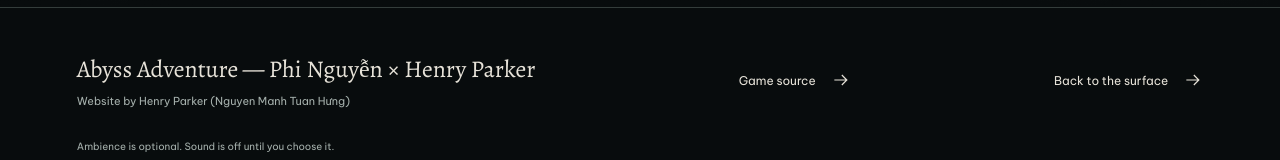
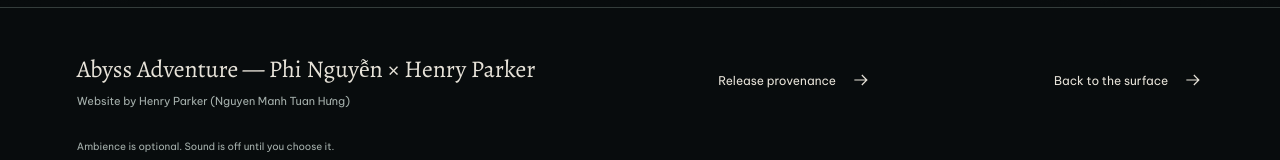
Before and after one commit to abyss-adventure/abyss-adventure.github.io, a React (Vite) app: page / in a window 1280 px wide. Shown: the part 10104-10264 px from the top of the page. Built offline with nearby package versions, Linux system fonts and the light colour scheme.

Commit message:
Use the verified public mirror for anonymous Open Beta downloads

```diff
--- a/index.html
+++ b/index.html
@@ -65,7 +65,7 @@
         "contributor": { "@type": "Person", "name": "Henry Parker" },
         "softwareVersion": "1.0.0-open.2",
         "operatingSystem": "Android 7.0+",
-        "downloadUrl": "https://github.com/haohao2766-sudo/ABYSS-ADVENTURE/releases/download/open-beta-v1.0-android-install-fix1/Abyss-Adventure-Open-Beta-v1.0-Install-Fix.apk",
+        "downloadUrl": "https://github.com/abyss-adventure/abyss-adventure.github.io/releases/download/open-beta-v1.0-android-install-fix1/Abyss-Adventure-Open-Beta-v1.0-Install-Fix.apk",
         "genre": "Dark fantasy role-playing game",
         "gamePlatform": "Android",
         "inLanguage": ["en", "vi"],
@@ -107,7 +107,7 @@
         <p>
           <a
             style="color: #c4ad79"
-            href="https://github.com/haohao2766-sudo/ABYSS-ADVENTURE/releases/download/open-beta-v1.0-android-install-fix1/Abyss-Adventure-Open-Beta-v1.0-Install-Fix.apk"
+            href="https://github.com/abyss-adventure/abyss-adventure.github.io/releases/download/open-beta-v1.0-android-install-fix1/Abyss-Adventure-Open-Beta-v1.0-Install-Fix.apk"
             >Android Open Beta — 1.0.0-open.2 (66), 267.7 MB. Download APK</a
           >
         </p>
--- a/scripts/check.mjs
+++ b/scripts/check.mjs
@@ -26,7 +26,8 @@ check(release.bytes===267688710,'approved byte size');
 check(release.packageId==='com.nah.abyssadventure.beta'&&release.minimumApi===24,'approved Android package and API');
 check(release.filename==='Abyss-Adventure-Open-Beta-v1.0-Install-Fix.apk','approved APK filename');
 check(release.tag==='open-beta-v1.0-android-install-fix1','approved release tag');
-check(release.repository==='https://github.com/haohao2766-sudo/ABYSS-ADVENTURE','authoritative release host');
+check(release.repository==='https://github.com/abyss-adventure/abyss-adventure.github.io','public official download mirror');
+check(release.upstreamRepository==='https://github.com/haohao2766-sudo/ABYSS-ADVENTURE','authoritative private upstream is preserved');
 check(downloadUrl===`${release.repository}/releases/download/${release.tag}/${release.filename}`,'direct APK target');
 check(releaseUrl.endsWith(release.tag),'release notes target');
 check(canon.classPaths.length===12,'12 approved full class paths');
--- a/scripts/qa.mjs
+++ b/scripts/qa.mjs
@@ -8,7 +8,7 @@
 const output='output/playwright/website2';await fs.mkdir(output,{recursive:true});
 const results=[];const accessibility=[];
 const sha='6aafc09b594883db9b5ea09f10b757d5a08d527cab81963870a891eab38e66ee';
-const apk='https://github.com/haohao2766-sudo/ABYSS-ADVENTURE/releases/download/open-beta-v1.0-android-install-fix1/Abyss-Adventure-Open-Beta-v1.0-Install-Fix.apk';
+const apk='https://github.com/abyss-adventure/abyss-adventure.github.io/releases/download/open-beta-v1.0-android-install-fix1/Abyss-Adventure-Open-Beta-v1.0-Install-Fix.apk';
 for (const [engine,type] of [['chromium',chromium],['webkit',webkit]]) {
  const browser=await type.launch({headless:true});
  try {for(const [width,height] of viewports){
--- a/src/content.ts
+++ b/src/content.ts
@@ -11,8 +11,9 @@ export const release = {
   "sha256": "6aafc09b594883db9b5ea09f10b757d5a08d527cab81963870a891eab38e66ee",
   "filename": "Abyss-Adventure-Open-Beta-v1.0-Install-Fix.apk",
   "tag": "open-beta-v1.0-android-install-fix1",
-  "repository": "https://github.com/haohao2766-sudo/ABYSS-ADVENTURE",
-  "source": "https://github.com/haohao2766-sudo/ABYSS-ADVENTURE/tree/6e35a4221a27916aae0599a9cd00645f3d48ee20/releases/open-beta-v1.0"
+  "repository": "https://github.com/abyss-adventure/abyss-adventure.github.io",
+  "upstreamRepository": "https://github.com/haohao2766-sudo/ABYSS-ADVENTURE",
+  "source": "https://github.com/abyss-adventure/abyss-adventure.github.io/releases/tag/open-beta-v1.0-android-install-fix1"
 } as const;
 export const releaseUrl = `${release.repository}/releases/tag/${release.tag}`;
 export const downloadUrl = `${release.repository}/releases/download/${release.tag}/${release.filename}`;
@@ -307,7 +308,7 @@ export const copy = {
     "henryProfileLabel": "Henry Parker on GitHub",
     "websiteProfileLabel": "Henry Parker (Nguyen Manh Tuan Hưng) on GitHub",
     "openGithubProfile": "Open GitHub profile",
-    "source": "Game source",
+    "source": "Release provenance",
     "back": "Back to the surface",
     "mute": "Ambience is optional. Sound is off until you choose it."
   },
@@ -599,7 +600,7 @@ export const copy = {
     "henryProfileLabel": "Henry Parker trên GitHub",
     "websiteProfileLabel": "Henry Parker (Nguyen Manh Tuan Hưng) trên GitHub",
     "openGithubProfile": "Mở hồ sơ GitHub",
-    "source": "Mã nguồn game",
+    "source": "Thông tin bản phát hành",
     "back": "Trở về mặt đất",
     "mute": "Âm thanh nền là tùy chọn. Chỉ phát khi bạn chủ động bật."
   }
```
Also changed, not shown: reports/WEBSITE-2.0.md (+6 -2 lines), 2 other files (tests, documents, lock files or other folders).
